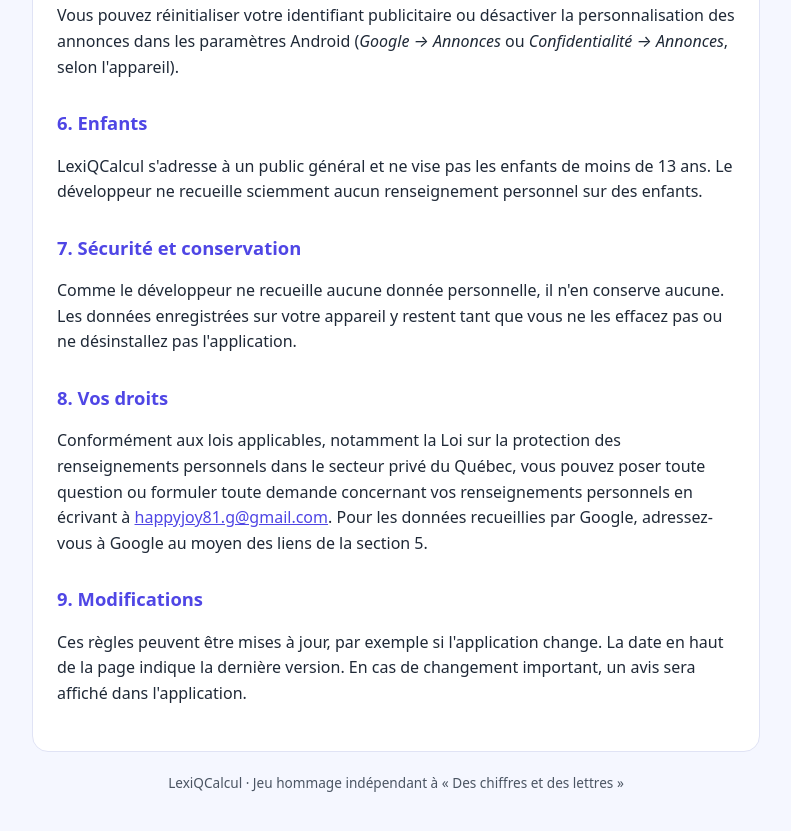
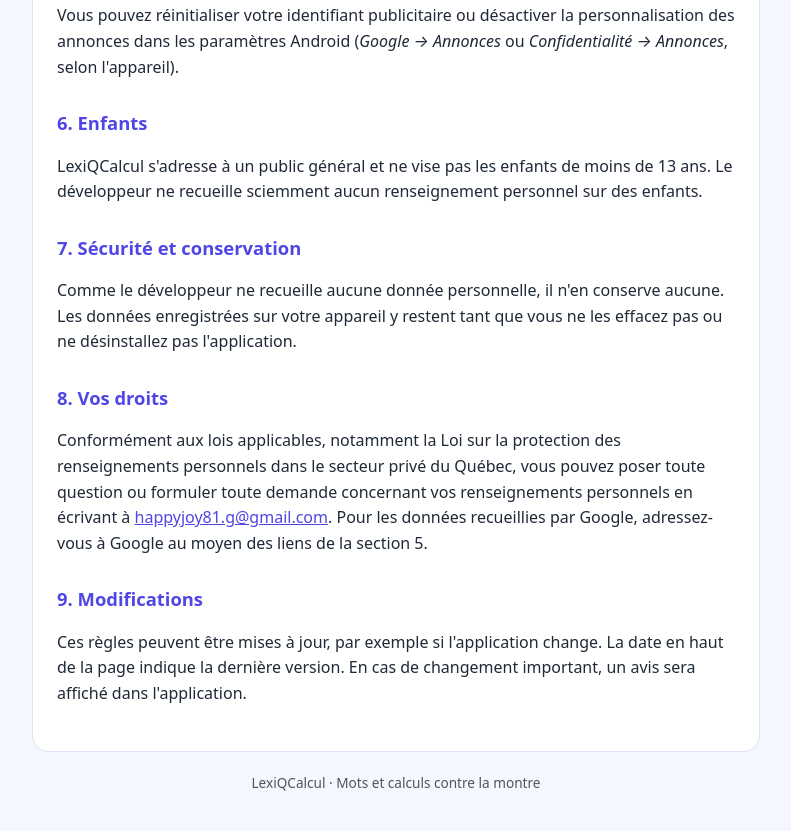
Before and after one commit to Happyjoy81/lexiqcalcul-confidentialite, a plain HTML site: page index.html in a window 1280 px wide. Shown: the part 1570-2401 px from the top of the page, without its empty margins (244-1035 px from the left). Drawn offline with Linux system fonts and the light colour scheme.

Commit message:
Add files via upload

```diff
--- a/index.html
+++ b/index.html
@@ -149,7 +149,7 @@
     en haut de la page indique la dernière version. En cas de changement important, un
     avis sera affiché dans l'application.</p>
   </div>
-  <footer>LexiQCalcul · Jeu hommage indépendant à « Des chiffres et des lettres »</footer>
+  <footer>LexiQCalcul · Mots et calculs contre la montre</footer>
 </main>
 </body>
 </html>
```
